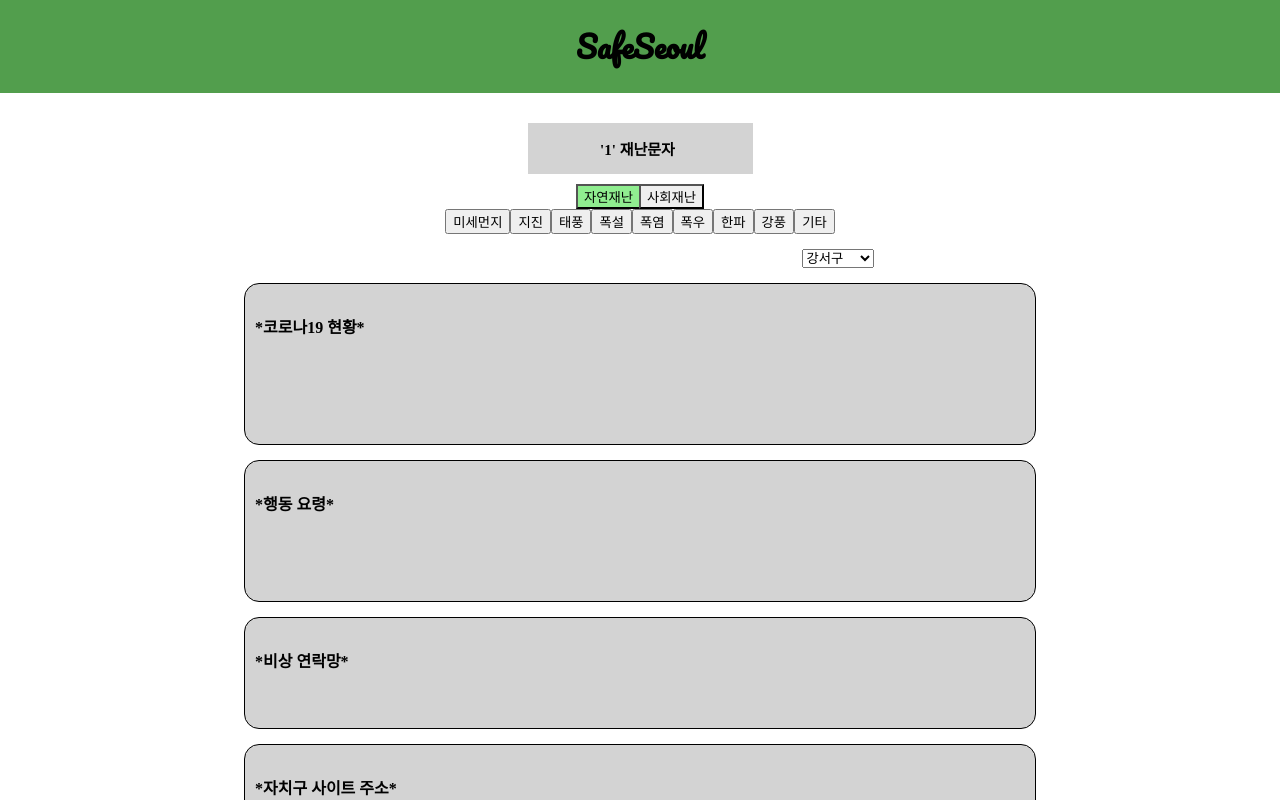
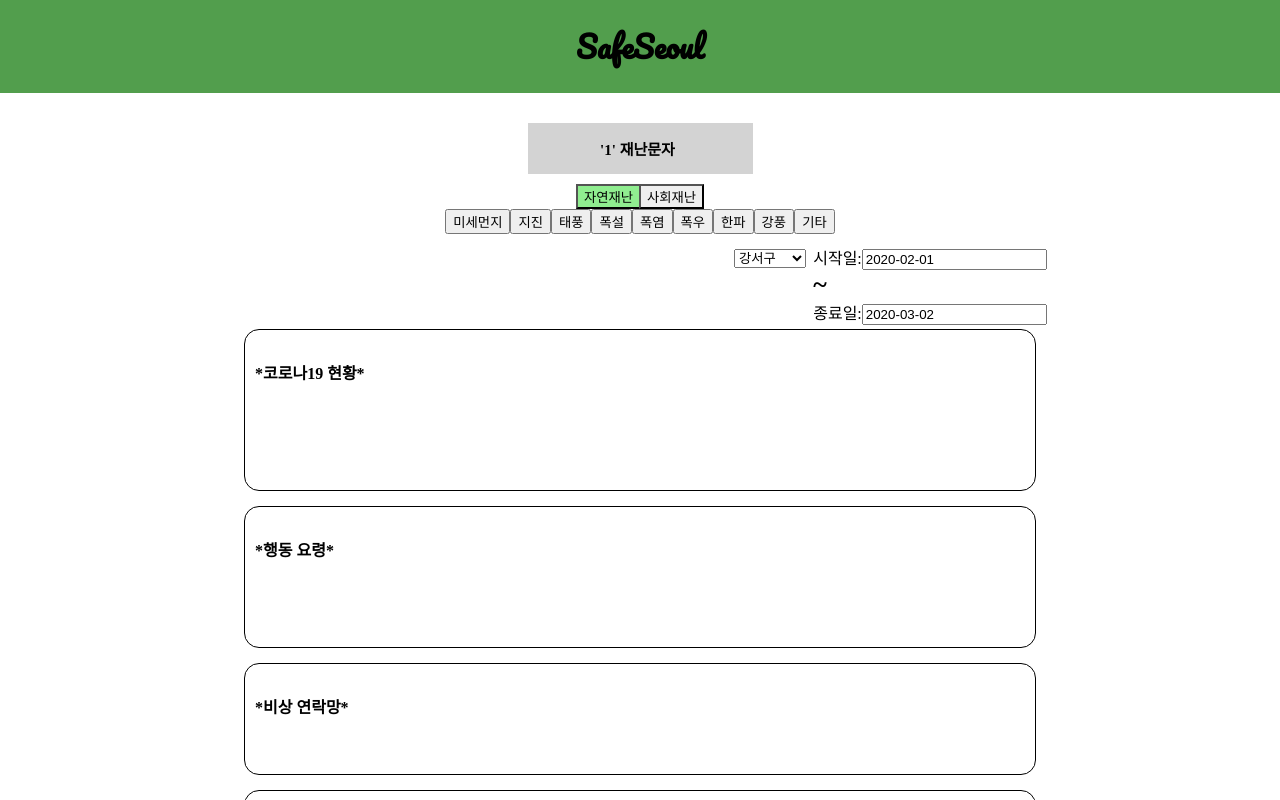
Before and after one commit to hyeonjin25/safeSeoul, a React (Create React App) app in the folder client/: page /detail/1 in a window 1280 px wide. Shown: the top 800 px of the page. Built offline with nearby package versions, Linux system fonts and the light colour scheme.

Commit message:
add calendar

```diff
--- /dev/null
+++ b/client/src/css/detail.css
@@ -0,0 +1,39 @@
+@font-face {
+  font-family: "paci";
+  src: url("../font/Pacifico-Regular.ttf");
+}
+
+#main {
+  display: flex;
+  flex-direction: column;
+  justify-content: center;
+  align-items: center;
+  margin: 30px;
+}
+#disaster {
+  width: 200px;
+  padding: 15px;
+  padding-left: 10px;
+  margin-bottom: 10px;
+  text-align: center;
+  font-size: 15px;
+  font-weight: bold;
+  background-color: #d3d3d3;
+}
+#guselect {
+  /* border:"0.5px solid black",*/
+  position: relative;
+  right: -135px;
+  text-align: center;
+  margin-right: 5px;
+  padding: 15px;
+  padding-left: 10px;
+  font-size: 13px;
+  font-weight: bold;
+  /* backgroundColor:"#D3D3D3",*/
+}
+#calendar {
+  margin-top: -42px;
+  margin-left: 580px;
+  padding: 4px;
+}
--- /dev/null
+++ b/client/src/router/Calendar.js
@@ -0,0 +1,163 @@
+import React, { useState } from "react";
+import { getYear, getMonth } from "date-fns"; // getYear, getMonth
+import DatePicker, { registerLocale } from "react-datepicker";  // 한국어적용
+import ko from 'date-fns/locale/ko'; // 한국어적용
+registerLocale("ko", ko) // 한국어적용
+const _ = require('lodash');
+
+
+const Calendar = () => {
+    const [startDate, setStartDate] = useState(new Date(2020,1,1));
+
+    const[endDate,setEndDate]=useState(new Date(2020,1,31));
+
+    const years = _.range(1990, getYear(new Date())+1, 1); // 수정
+    const months = ['1월','2월','3월','4월','5월','6월','7월','8월','9월','10월','11월','12월'];
+
+    console.log(startDate);
+    console.log(endDate);
+
+
+
+  return (
+    <>
+    <div >
+      시작일:
+
+    <DatePicker
+      renderCustomHeader={({
+        date,
+        changeYear,
+        changeMonth,
+        decreaseMonth,
+        increaseMonth,
+        prevMonthButtonDisabled,
+        nextMonthButtonDisabled
+      }) => (
+        <div>
+          시작일:
+
+         <div
+          style={{
+            margin: 10,
+
+            display: "flex",
+            justifyContent: "center"
+          }}
+        >
+
+          <button onClick={decreaseMonth} disabled={prevMonthButtonDisabled}>
+            {"<"}
+          </button>
+          <select
+            value={getYear(date)}
+            onChange={({ target: { value } }) => changeYear(value)}
+          >
+            {years.map(option => (
+              <option key={option} value={option}>
+                {option}
+              </option>
+            ))}
+          </select>
+
+          <select
+            value={months[getMonth(date)]}
+            onChange={({ target: { value } }) =>
+              changeMonth(months.indexOf(value))
+            }
+          >
+            {months.map(option => (
+              <option key={option} value={option}>
+                {option}
+              </option>
+            ))}
+          </select>
+
+          <button onClick={increaseMonth} disabled={nextMonthButtonDisabled}>
+            {">"}
+          </button>
+        </div>
+        </div>
+      )}
+      selected={startDate}
+      dateFormat={"yyyy-MM-dd"}
+      locale={ko}
+      onChange={date => setStartDate(date)}
+    />
+</div>
+  <div style ={{
+
+            fontSize: "26px",
+            fontWeight: "bold",
+
+          }}>
+          ~
+          </div>
+<div >
+      종료일:
+    <DatePicker
+    renderCustomHeader={({
+      date,
+      changeYear,
+      changeMonth,
+      decreaseMonth,
+      increaseMonth,
+      prevMonthButtonDisabled,
+      nextMonthButtonDisabled
+    }) => (
+      <div>
+          종료일:
+       <div
+        style={{
+          margin: 10,
+          display: "flex",
+          justifyContent: "center"
+        }}
+      >
+        <button onClick={decreaseMonth} disabled={prevMonthButtonDisabled}>
+          {"<"}
+        </button>
+        <select
+          value={getYear(date)}
+          onChange={({ target: { value } }) => changeYear(value)}
+        >
+          {years.map(option => (
+            <option key={option} value={option}>
+              {option}
+            </option>
+          ))}
+        </select>
+
+        <select
+          value={months[getMonth(date)]}
+          onChange={({ target: { value } }) =>
+            changeMonth(months.indexOf(value))
+          }
+        >
+          {months.map(option => (
+            <option key={option} value={option}>
+              {option}
+            </option>
+          ))}
+        </select>
+
+        <button onClick={increaseMonth} disabled={nextMonthButtonDisabled}>
+          {">"}
+        </button>
+      </div>
+      </div>
+    )}
+    selected={endDate}
+    dateFormat={"yyyy-MM-dd"}
+    locale={ko}
+    onChange={date => setEndDate(date)}
+
+  />
+
+  </div>
+
+  </>
+  );
+};
+
+export default Calendar
--- a/client/src/router/DetailPage.js
+++ b/client/src/router/DetailPage.js
@@ -1,10 +1,15 @@
 //import { render } from "@testing-library/react";
 import React, { useState } from "react";
 import "../css/reset.css";
+import "../css/detail.css";
 import Header from "../component/Header";
 import Footer from "../component/Footer";
 import { useParams } from "react-router";
-import styled from "styled-components";
+import styled, { ThemeConsumer } from "styled-components";
+import Calendar from '../router/Calendar'
+
+
+import "react-datepicker/dist/react-datepicker.css";
 
 function DetailPage() {
   const params = useParams();
@@ -17,7 +22,10 @@ function DetailPage() {
   const [social, setSocial] = useState("none");
   const [naturalColor, setNaturalColor] = useState("lightgreen");
   const [socialColor, setSocialColor] = useState("rgb(239, 239, 239)");
+  // const[startDate,setStartDate]=useState(new Date());
+  // const[endDate,setEndDate]=useState(new Date());
 
+const [color,setColor]=useState('grey')
   const StyledBox = styled.div`
     width: 750px;
     border: 1px solid black;
@@ -29,7 +37,7 @@ function DetailPage() {
     text-align: left;
     fontsize: 10px;
     font-weight: bold;
-    background-color: #d3d3d3;
+    //background-color: #d3d3d3;
   `;
 
   const clickSo = (t) => {
@@ -45,54 +53,34 @@ function DetailPage() {
     setNaturalColor("lightgreen");
     setSocialColor("rgb(239, 239, 239)");
   };
-
   return (
     <div>
       <Header />
-      <div
-        style={{
-          display: "flex",
-          flexDirection: "column",
-          justifyContent: "center",
-          alignItems: "center",
-          margin: "30px",
-        }}
+      <div id="main"
       >
-        <div
-          style={{
-            width: "200px",
-            padding: "15px",
-            paddingLeft: "10px",
-            marginBottom: "10px",
-            textAlign: "center",
-            fontSize: "15px",
-            fontWeight: "bold",
-            backgroundColor: "#D3D3D3",
-          }}
-        >
+        <div id="disaster"  >
           '{district}' 재난문자
         </div>
 
-        <div
-          style={{
-            textAlign: "center",
-            fontSize: "15px",
-            fontWeight: "bold",
-          }}
-        >
+        <div style={{
+         textAlign:"center",
+         fontSize:"15px",
+         fontWeight:"bold",
+        }}>
           <button
             onClick={clickNa}
             style={{ backgroundColor: naturalColor, marginRight: "-2px" }}
           >
             자연재난
           </button>
-          <button onClick={clickSo} style={{ backgroundColor: socialColor }}>
+          <button
+          onClick={clickSo} style={{ backgroundColor: socialColor }}>
             사회재난
           </button>
           <div>
             <div style={{ display: natural }}>
-              <button value="finedust">미세먼지</button>
-              <button value="earthquake">지진</button>
+              <button value="finedust"  >미세먼지</button>
+              <button value="earthquake" >지진</button>
               <button value="typhoon">태풍</button>
               <button value="heavysnow">폭설</button>
               <button value="heatwave">폭염</button>
@@ -107,19 +95,7 @@ function DetailPage() {
             </div>
           </div>
         </div>
-        <div
-          style={{
-            // border:"0.5px solid black",
-            position: "relative",
-            right: "-200px",
-            textAlign: "center",
-            padding: "15px",
-            paddingLeft: "10px",
-            fontSize: "13px",
-            fontWeight: "bold",
-            // backgroundColor:"#D3D3D3",
-          }}
-        >
+        <div id="guselect" >
           <select
             name="guselect"
             value={district}
@@ -154,11 +130,16 @@ function DetailPage() {
             <option value="강동구">강동구</option>
           </select>
         </div>
+
+        <div id="calendar"> <Calendar></Calendar></div>
+
+
         <StyledBox style={{ height: "100px" }}>*코로나19 현황*</StyledBox>
         <StyledBox style={{ height: "80px" }}>*행동 요령*</StyledBox>
         <StyledBox style={{ height: "50px" }}>*비상 연락망*</StyledBox>
         <StyledBox style={{ height: "50px" }}>*자치구 사이트 주소*</StyledBox>
       </div>
+
       <Footer />
     </div>
   );
```
